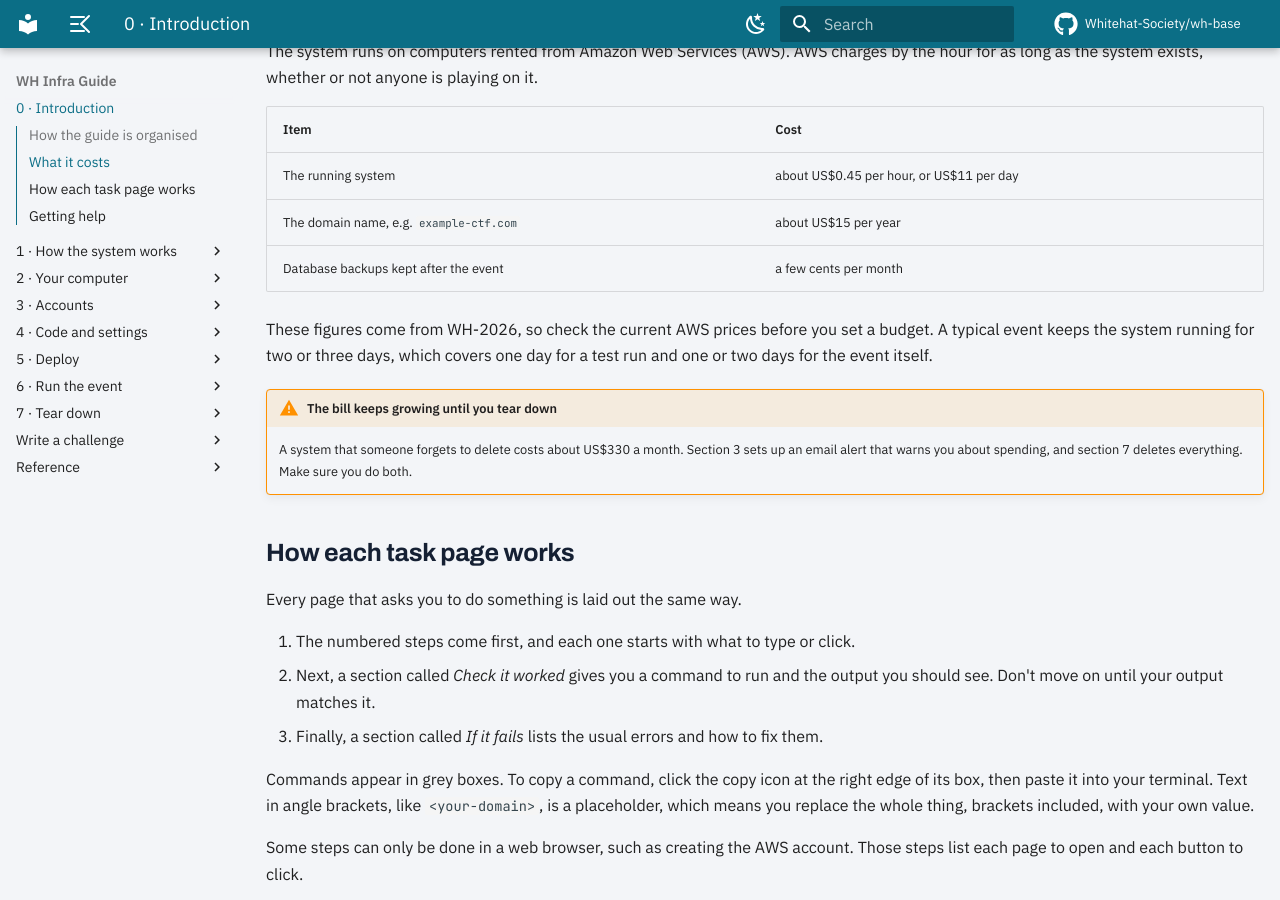
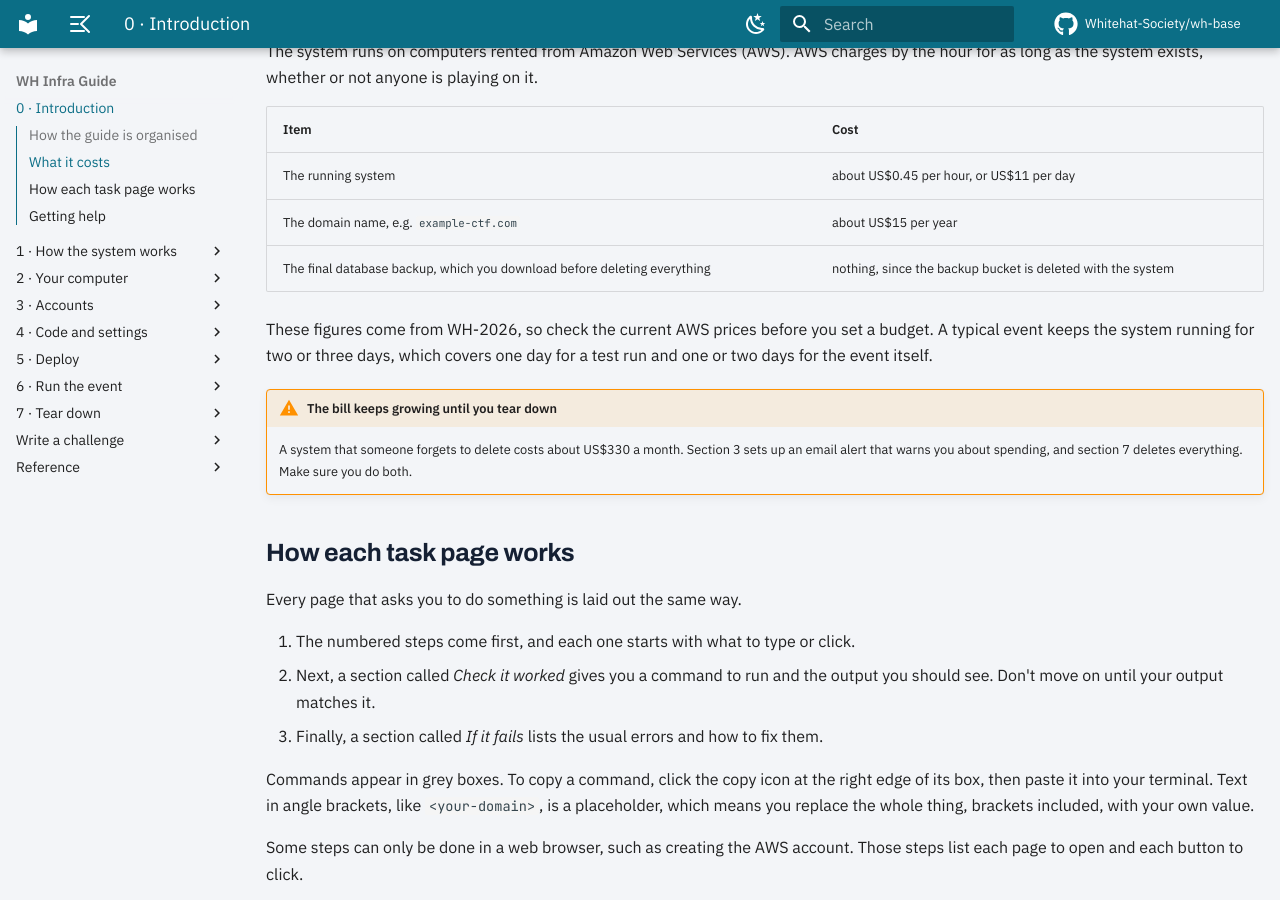
Before and after one commit to Whitehat-Society/wh-infra-guide, an MkDocs documentation site: the page built from docs/index.md, in a window 1280 px wide and 900 px high, scrolled down 1187 px. Built offline with MkDocs 1.6.1 and Material for MkDocs 9.7.7, drawn with Linux system fonts in a browser that asks for light colours; comment, search, counter and statistics services are not loaded.

Commit message:
docs: follow wh-base's config fixes
Wildcard certificate scope, the final-backup cost row, what a restart really does,
and the guide check running only in the club's repository.

Co-Authored-By: Claude Opus 5.5 <noreply@anthropic.com>
Claude-Session: https://claude.ai/code/session_014bwk8DVxHjxHHApkTtR4zC

```diff
--- a/docs/index.md
+++ b/docs/index.md
@@ -36,7 +36,7 @@ The system runs on computers rented from Amazon Web Services (AWS). AWS charges
 |---|---|
 | The running system | about US$0.45 per hour, or US$11 per day |
 | The domain name, e.g. `example-ctf.com` | about US$15 per year |
-| Database backups kept after the event | a few cents per month |
+| The final database backup, which you download before deleting everything | nothing, since the backup bucket is deleted with the system |
 
 These figures come from WH-2026, so check the current AWS prices before you set a budget. A typical event keeps the system running for two or three days, which covers one day for a test run and one or two days for the event itself.
 
```
Also changed, not shown: docs/operate/monitoring.md (+1 -1 lines), docs/reference/architecture.md (+1 -1 lines), docs/reference/code.md (+1 -1 lines), docs/assets/infra-diagram-data.json.
